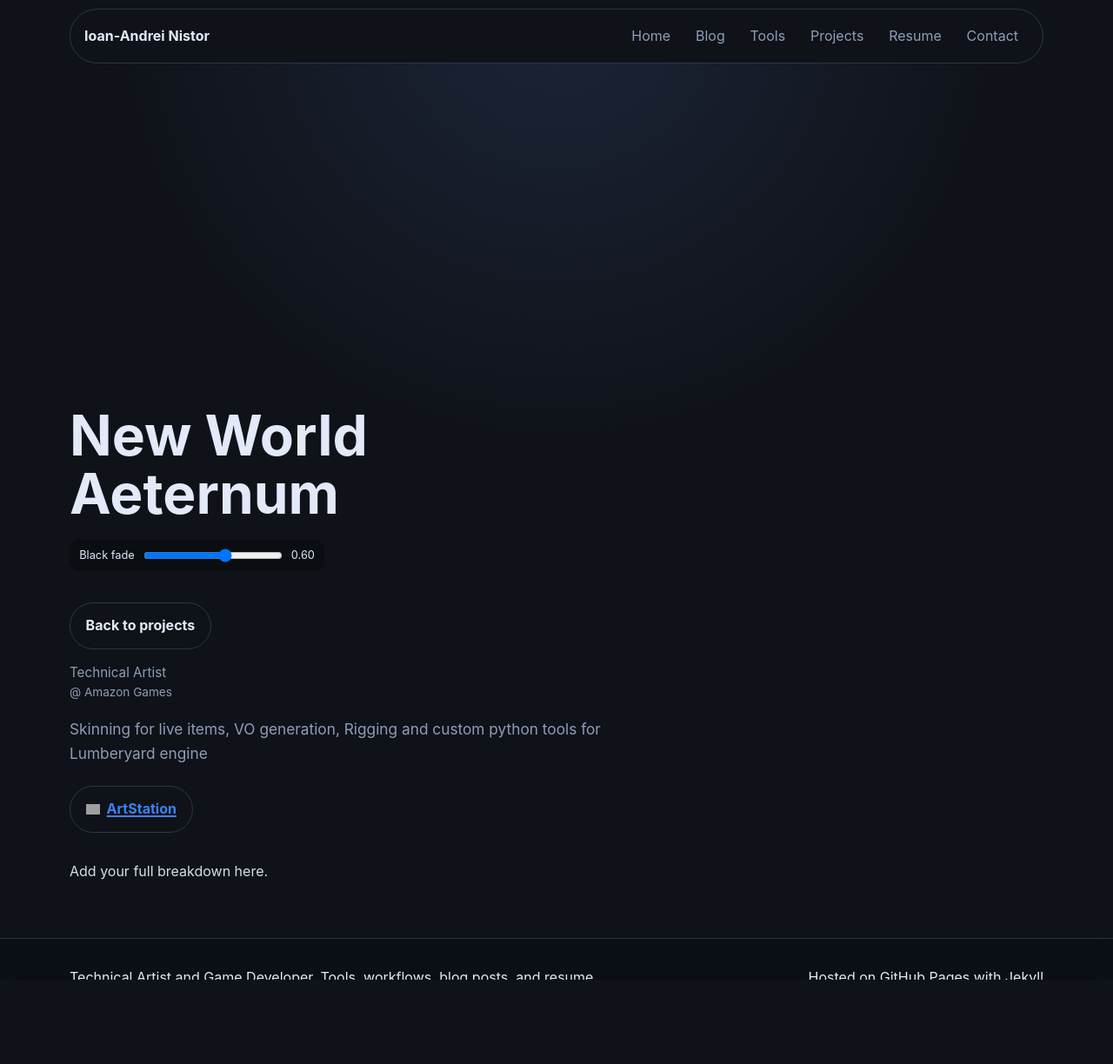
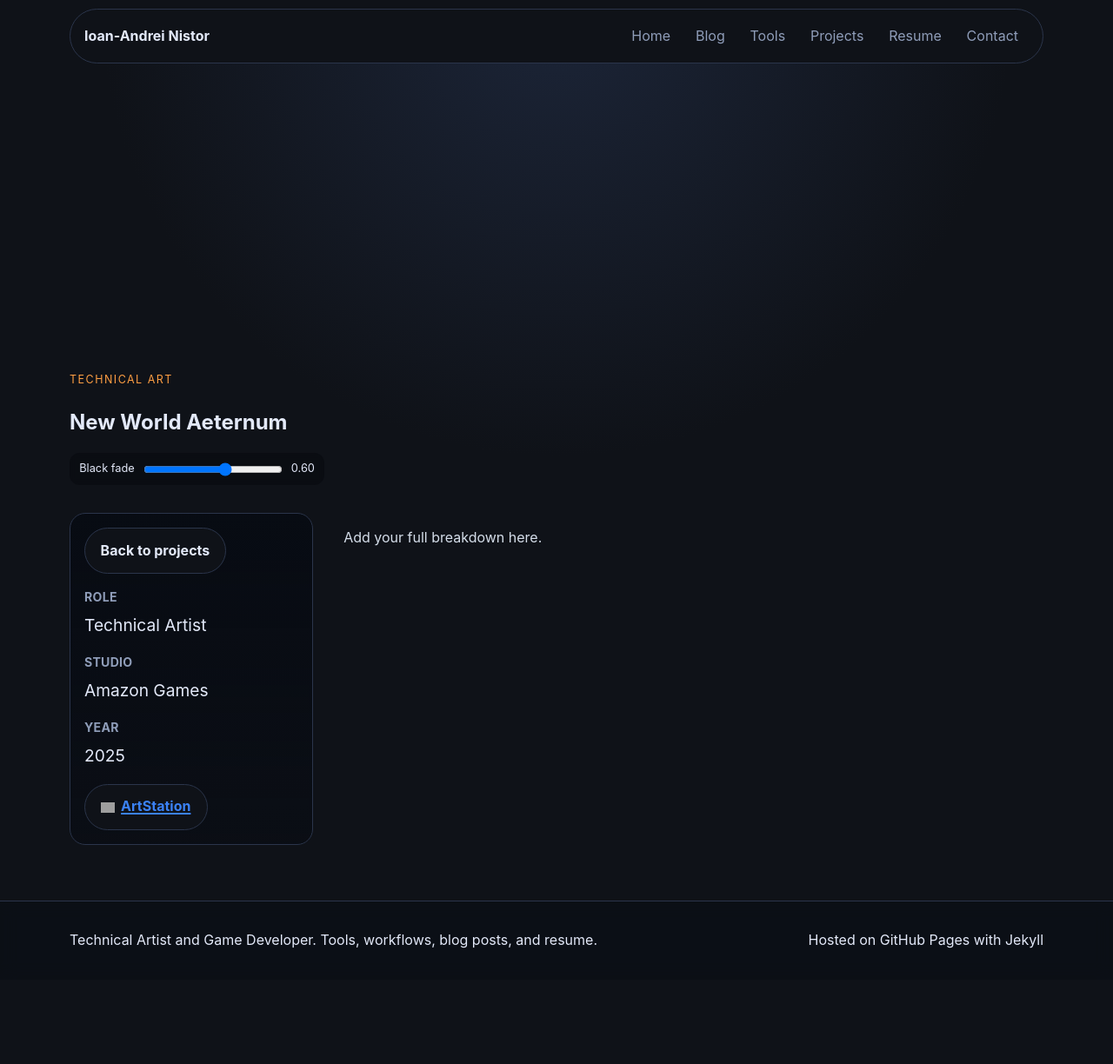
Before and after one commit to ianistor/ian_mywebsite, a Jekyll site: the page built from _projects/nw.md, in a window 1280 px wide. Shown: the whole page at 87% size. Built offline with Jekyll 4.4.1, drawn with Linux system fonts in a browser that asks for light colours; nearby versions of some CDN libraries; grey boxes are pictures that could not be loaded.

Commit message:
Redesign project page layout with sidebar details

```diff
--- a/_layouts/project.html
+++ b/_layouts/project.html
@@ -20,41 +20,62 @@
         </iframe>
       {% endif %}
       <div class="project-trailer-overlay" aria-hidden="true"></div>
-      <div class="project-fade-control hero-content-elevated">
-        <label for="project-fade-slider">Black fade</label>
-        <input id="project-fade-slider" type="range" min="0" max="1.2" step="0.02" value="0.6" aria-label="Project trailer black fade strength">
-        <output id="project-fade-slider-value" for="project-fade-slider">0.60</output>
-      </div>
     </section>
   {% endif %}
 
-  <header class="page-header narrow">
+  <header class="project-hero-shell">
+    <div class="project-hero-top">
+      <p class="eyebrow">Technical Art</p>
       <h1>{{ page.title }}</h1>
       <div class="project-fade-control">
         <label for="project-fade-slider">Black fade</label>
         <input id="project-fade-slider" type="range" min="0" max="1" step="0.02" value="0.6" aria-label="Project trailer black fade strength" oninput="window.setProjectHeroFade && window.setProjectHeroFade(this.value)">
         <output id="project-fade-slider-value" for="project-fade-slider">0.60</output>
       </div>
+    </div>
+  </header>
 
-    <div class="project-header-body">
+  <section class="project-detail-layout">
+    <aside class="project-sidebar">
       <a class="button secondary" href="{{ '/projects/' | relative_url }}">Back to projects</a>
 
-    {% if page.role or page.company %}
-      <p class="meta">
-        {% if page.role %}{{ page.role }}{% endif %}
-        {% if page.company %}
-          <br>
-          <span class="meta-company">@ {{ page.company }}</span>
-        {% endif %}
-      </p>
+      {% if page.role %}
+      <div class="project-fact">
+        <h3>Role</h3>
+        <p>{{ page.role }}</p>
+      </div>
       {% endif %}
 
-    {% if page.summary %}
-      <p class="lead">{{ page.summary }}</p>
+      {% if page.company %}
+      <div class="project-fact">
+        <h3>Studio</h3>
+        <p>{{ page.company }}</p>
+      </div>
+      {% endif %}
+
+      {% if page.platforms %}
+      <div class="project-fact">
+        <h3>Platform</h3>
+        <p>{{ page.platforms | join: ' • ' }}</p>
+      </div>
+      {% endif %}
+
+      {% if page.release_year %}
+      <div class="project-fact">
+        <h3>Year</h3>
+        <p>{{ page.release_year }}</p>
+      </div>
+      {% endif %}
+
+      {% if page.project_type %}
+      <div class="project-fact">
+        <h3>Project type</h3>
+        <p>{{ page.project_type }}</p>
+      </div>
       {% endif %}
 
       {% if page.links %}
-      <div class="link-row">
+        <div class="link-row project-links-stack">
           {% for link in page.links %}
             {% assign normalized_label = link.label | downcase %}
             <a class="button secondary{% if normalized_label == "artstation" %} project-link-artstation{% endif %}" href="{{ link.url }}">
@@ -68,10 +89,10 @@
           {% endfor %}
         </div>
       {% endif %}
-    </div>
-  </header>
+    </aside>
 
-  <div class="prose narrow">
+    <div class="prose project-main-content">
       {{ content }}
     </div>
+  </section>
 </article>
--- a/assets/css/style.css
+++ b/assets/css/style.css
@@ -1844,3 +1844,78 @@
     margin-left: 0;
   }
 }
+
+/* Project layout refresh */
+.project-hero-shell {
+  position: relative;
+  z-index: 2;
+  margin-top: clamp(11rem, 28vw, 20rem);
+  margin-bottom: 1rem;
+}
+
+.project-hero-top h1 {
+  margin-bottom: 0.75rem;
+}
+
+.project-detail-layout {
+  position: relative;
+  z-index: 2;
+  display: grid;
+  grid-template-columns: minmax(220px, 280px) minmax(0, 1fr);
+  gap: 2.2rem;
+  align-items: start;
+}
+
+.project-sidebar {
+  position: sticky;
+  top: 5.5rem;
+  padding: 1rem;
+  border: 1px solid var(--line);
+  border-radius: 18px;
+  background: linear-gradient(180deg, rgba(6, 10, 18, 0.78), rgba(6, 10, 18, 0.46));
+  backdrop-filter: blur(2px);
+}
+
+.project-fact {
+  margin-top: 1rem;
+}
+
+.project-fact h3 {
+  margin: 0;
+  font-size: 0.88rem;
+  color: var(--muted);
+  letter-spacing: 0.02em;
+  text-transform: uppercase;
+}
+
+.project-fact p {
+  margin: 0.35rem 0 0;
+  font-size: 1.2rem;
+}
+
+.project-links-stack {
+  margin-top: 1.1rem;
+}
+
+.project-main-content {
+  max-width: none;
+}
+
+.project-main-content h2:first-child {
+  margin-top: 0;
+}
+
+@media (max-width: 980px) {
+  .project-hero-shell {
+    margin-top: clamp(8rem, 34vw, 12rem);
+  }
+
+  .project-detail-layout {
+    grid-template-columns: 1fr;
+    gap: 1.5rem;
+  }
+
+  .project-sidebar {
+    position: static;
+  }
+}
```
Lines whose indentation alone changed are shown as unchanged.
